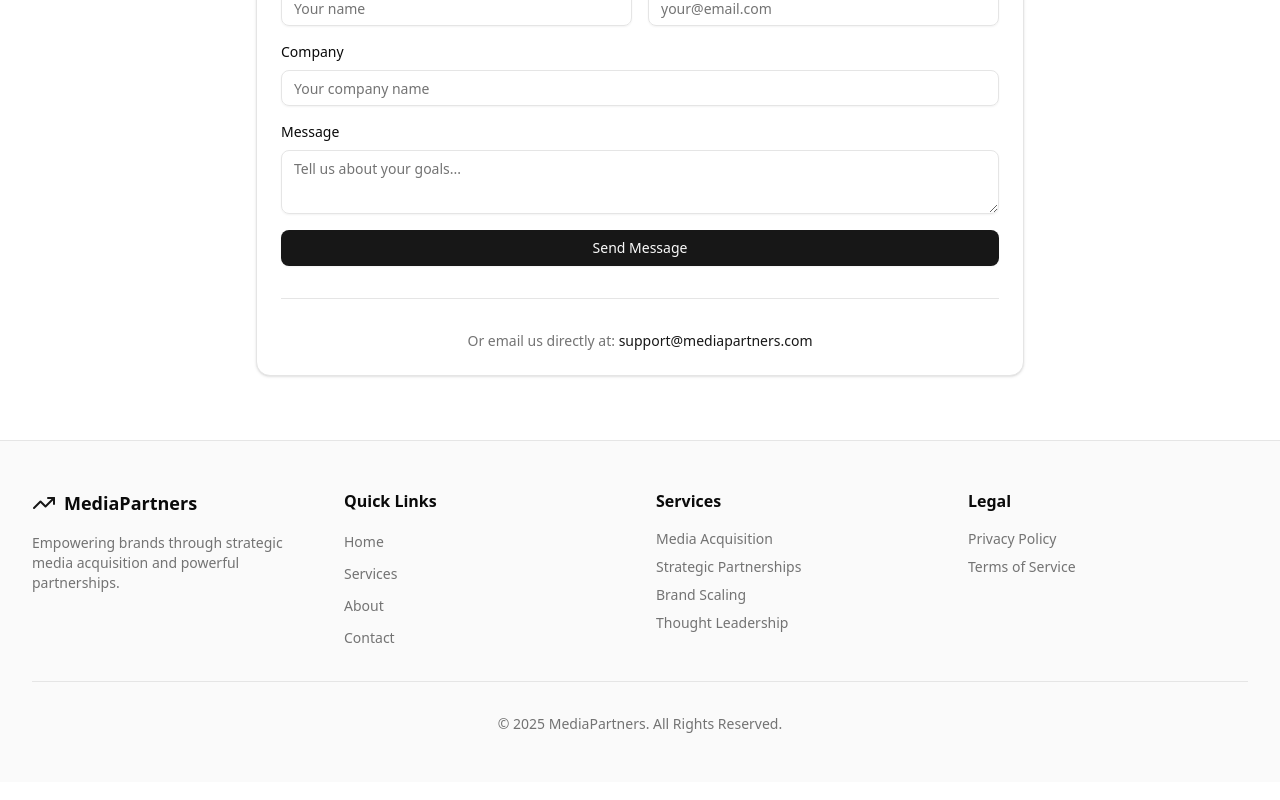
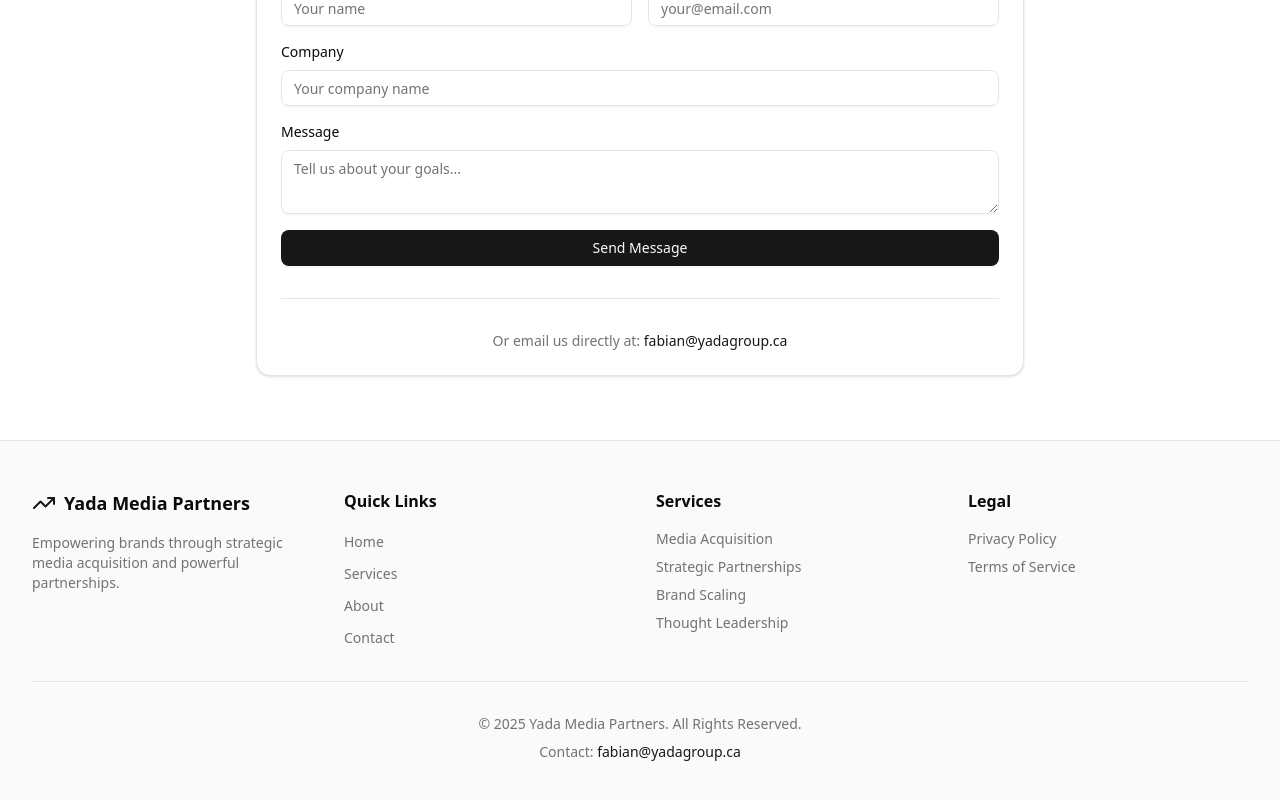
Before and after one commit to fabianYadagroup/yada-media-partners, a React (Vite) app: page / in a window 1280 px wide. Shown: the part 3235-4035 px from the top of the page. Built offline with nearby package versions, Linux system fonts and the light colour scheme.

Commit message:
Add email fabian@yadagroup.ca to footer

```diff
--- a/src/App.jsx
+++ b/src/App.jsx
@@ -342,7 +342,7 @@ function App() {
 
               <div className="mt-8 pt-8 border-t border-border">
                 <p className="text-sm text-muted-foreground text-center">
-                  Or email us directly at: <a href="mailto:support@mediapartners.com" className="text-primary hover:underline">support@mediapartners.com</a>
+                  Or email us directly at: <a href="mailto:fabian@yadagroup.ca" className="text-primary hover:underline">fabian@yadagroup.ca</a>
                 </p>
               </div>
             </CardContent>
@@ -357,7 +357,7 @@ function App() {
             <div>
               <div className="flex items-center mb-4">
                 <TrendingUp className="h-6 w-6 text-primary" />
-                <span className="ml-2 text-lg font-bold text-foreground">MediaPartners</span>
+                <span className="ml-2 text-lg font-bold text-foreground">Yada Media Partners</span>
               </div>
               <p className="text-sm text-muted-foreground">Empowering brands through strategic media acquisition and powerful partnerships.</p>
             </div>
@@ -388,7 +388,10 @@ function App() {
             </div>
           </div>
           <div className="border-t border-border pt-8 text-center">
-            <p className="text-sm text-muted-foreground">© 2025 MediaPartners. All Rights Reserved.</p>
+            <p className="text-sm text-muted-foreground">© 2025 Yada Media Partners. All Rights Reserved.</p>
+            <p className="text-sm text-muted-foreground mt-2">
+              Contact: <a href="mailto:fabian@yadagroup.ca" className="text-primary hover:underline">fabian@yadagroup.ca</a>
+            </p>
           </div>
         </div>
       </footer>
```
Also changed, not shown: 5 other files (tests, documents, lock files or other folders).
